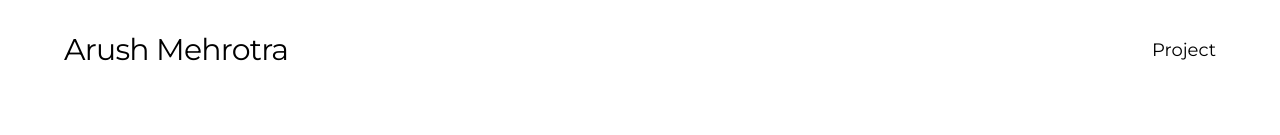
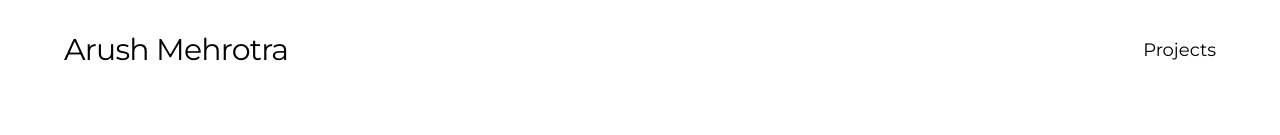
Before and after one commit to arush-mehrotra/portfolio, a Next.js app: page /projects in a window 1280 px wide. Shown: the top 135 px of the page. Built offline with nearby package versions, Linux system fonts and the light colour scheme.

Commit message:
fixed import

```diff
--- a/app/projects/page.tsx
+++ b/app/projects/page.tsx
@@ -7,11 +7,11 @@ import FIFA from '../../images/fifa.jpeg';
 import AIRBNB from '../../images/airbnb.png';
 import LINUX from '../../images/linux.png';
 import PFJ from '../../images/pfj.png';
-import CC from '../../images/cc.png';
+import CC from '../../images/CC.png';
 import NUMBERLINK from '../../images/numberlink.png';
 
 const navigation = [
-  { name: "Project", href: "/projects" },
+  { name: "Projects", href: "/projects" },
 ];
 
 const projects = [
```
